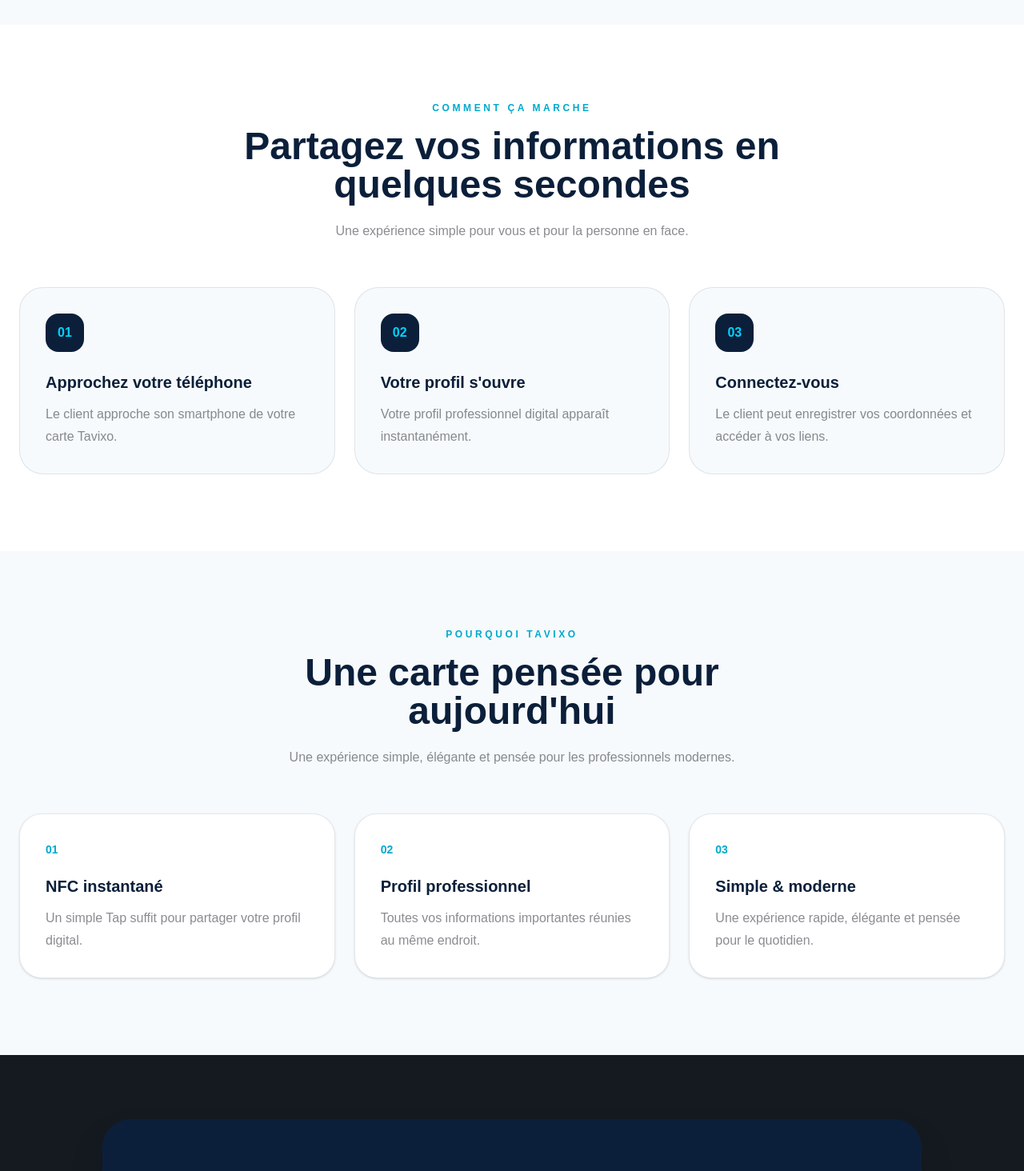
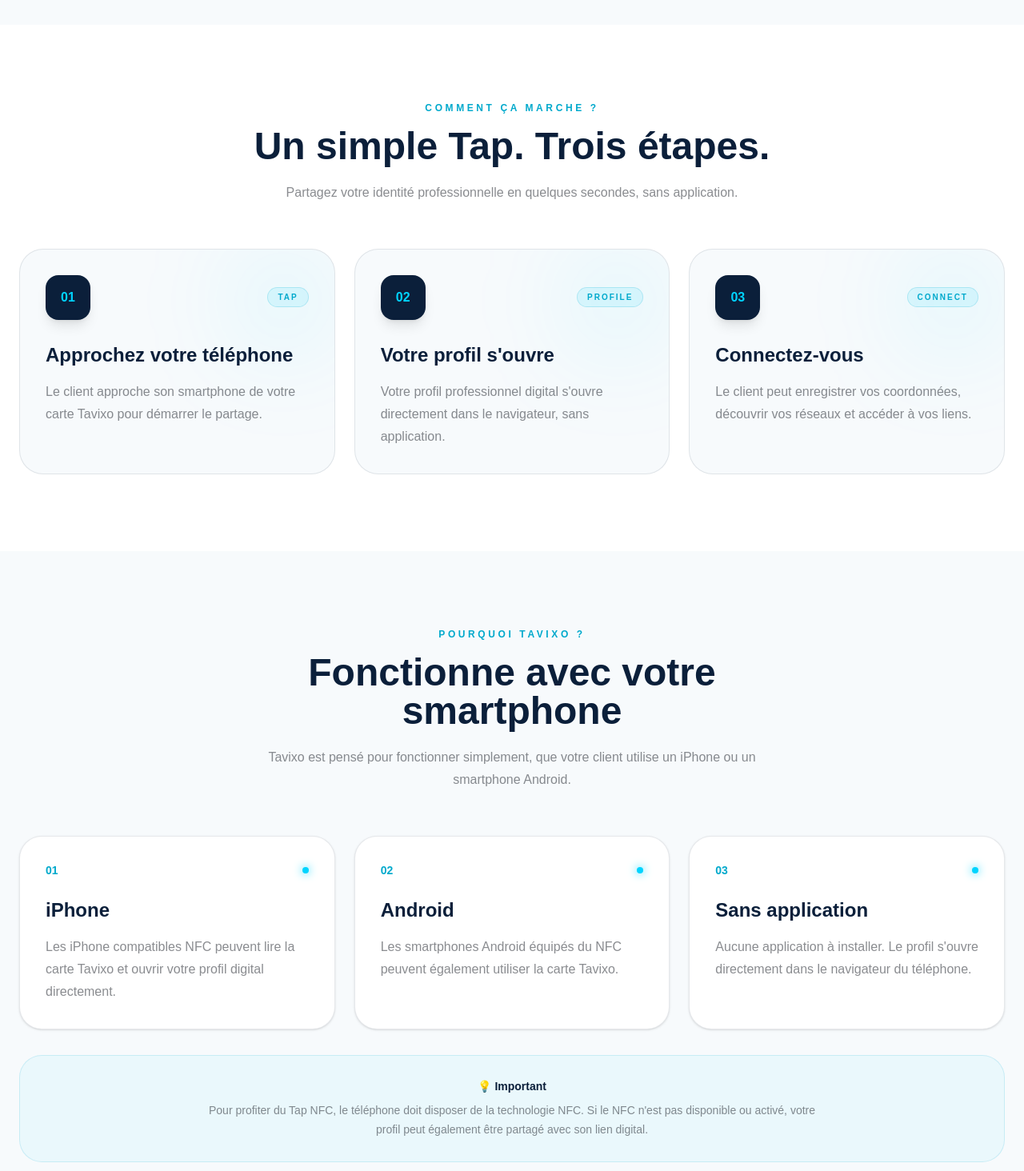
Before and after one commit to eloualisimo99-maker/Tavixo, a Next.js app: page / in a window 1280 px wide. Shown: the part 1560-3024 px from the top of the page at 80% size. Built offline with nearby package versions, Linux system fonts and the light colour scheme; no server answers; the database is empty.

Commit message:
Add how it works and NFC compatibility sections

```diff
--- a/app/page.tsx
+++ b/app/page.tsx
@@ -107,7 +107,6 @@ export default function Home() {
 
         <div className="relative mx-auto grid max-w-7xl items-center gap-16 px-5 py-20 md:grid-cols-2 md:px-6 md:py-28">
 
-          {/* HERO TEXT */}
           <div>
 
             <div className="inline-flex rounded-full border border-[#00D4FF]/30 bg-[#00D4FF]/10 px-4 py-2 text-xs font-black tracking-[0.2em] text-[#00D4FF]">
@@ -149,9 +148,7 @@ export default function Home() {
             <div className="mt-10 flex flex-wrap gap-6 text-sm text-white/40">
 
               <span>✓ Sans application</span>
-
               <span>✓ NFC instantané</span>
-
               <span>✓ Profil digital</span>
 
             </div>
@@ -226,7 +223,6 @@ export default function Home() {
         <div className="mx-auto grid max-w-7xl gap-6 px-6 py-7 md:grid-cols-3">
 
           <div className="flex items-center justify-center gap-3 text-center">
-
             <span className="text-xl text-[#00A9CC]">✓</span>
 
             <div>
@@ -238,11 +234,9 @@ export default function Home() {
                 Un simple Tap suffit
               </p>
             </div>
-
           </div>
 
           <div className="flex items-center justify-center gap-3 text-center">
-
             <span className="text-xl text-[#00A9CC]">✓</span>
 
             <div>
@@ -254,11 +248,9 @@ export default function Home() {
                 Compatible avec votre téléphone
               </p>
             </div>
-
           </div>
 
           <div className="flex items-center justify-center gap-3 text-center">
-
             <span className="text-xl text-[#00A9CC]">✓</span>
 
             <div>
@@ -270,7 +262,6 @@ export default function Home() {
                 Toutes vos informations au même endroit
               </p>
             </div>
-
           </div>
 
         </div>
@@ -302,7 +293,6 @@ export default function Home() {
 
           </div>
 
-          {/* PRODUCTS */}
           <div className="mt-14 grid gap-7 md:grid-cols-3">
 
             {loadingProducts ? (
@@ -345,7 +335,6 @@ export default function Home() {
                   className="group overflow-hidden rounded-[30px] border border-[#0B1F3A]/10 bg-white shadow-sm transition duration-300 hover:-translate-y-2 hover:shadow-2xl"
                 >
 
-                  {/* IMAGE */}
                   <div className="relative flex h-72 items-center justify-center overflow-hidden bg-[#0B1F3A]">
 
                     <div className="absolute h-52 w-52 rounded-full bg-[#00D4FF]/20 blur-3xl" />
@@ -396,7 +385,6 @@ export default function Home() {
 
                   </div>
 
-                  {/* INFO */}
                   <div className="p-7">
 
                     <h3 className="text-2xl font-black text-[#0B1F3A]">
@@ -458,15 +446,16 @@ export default function Home() {
           <div className="mx-auto max-w-2xl text-center">
 
             <p className="text-xs font-black tracking-[0.3em] text-[#00A9CC]">
-              COMMENT ÇA MARCHE
+              COMMENT ÇA MARCHE ?
             </p>
 
             <h2 className="mt-4 text-4xl font-black text-[#0B1F3A] md:text-5xl">
-              Partagez vos informations en quelques secondes
+              Un simple Tap. Trois étapes.
             </h2>
 
             <p className="mt-5 leading-7 text-[#151A21]/50">
-              Une expérience simple pour vous et pour la personne en face.
+              Partagez votre identité professionnelle en quelques secondes,
+              sans application.
             </p>
 
           </div>
@@ -476,37 +465,54 @@ export default function Home() {
             {[
               {
                 number: "01",
+                label: "TAP",
                 title: "Approchez votre téléphone",
-                text: "Le client approche son smartphone de votre carte Tavixo.",
+                text: "Le client approche son smartphone de votre carte Tavixo pour démarrer le partage.",
               },
               {
                 number: "02",
+                label: "PROFILE",
                 title: "Votre profil s'ouvre",
-                text: "Votre profil professionnel digital apparaît instantanément.",
+                text: "Votre profil professionnel digital s'ouvre directement dans le navigateur, sans application.",
               },
               {
                 number: "03",
+                label: "CONNECT",
                 title: "Connectez-vous",
-                text: "Le client peut enregistrer vos coordonnées et accéder à vos liens.",
+                text: "Le client peut enregistrer vos coordonnées, découvrir vos réseaux et accéder à vos liens.",
               },
             ].map((step) => (
 
               <div
                 key={step.number}
-                className="relative rounded-[30px] border border-[#0B1F3A]/10 bg-[#F7FAFC] p-8 transition hover:-translate-y-1 hover:shadow-xl"
+                className="group relative overflow-hidden rounded-[30px] border border-[#0B1F3A]/10 bg-[#F7FAFC] p-8 transition duration-300 hover:-translate-y-2 hover:shadow-2xl"
               >
 
-                <div className="flex h-12 w-12 items-center justify-center rounded-2xl bg-[#0B1F3A] font-black text-[#00D4FF]">
+                <div className="absolute right-0 top-0 h-32 w-32 rounded-full bg-[#00D4FF]/10 blur-3xl transition group-hover:bg-[#00D4FF]/20" />
+
+                <div className="relative">
+
+                  <div className="flex items-center justify-between">
+
+                    <div className="flex h-14 w-14 items-center justify-center rounded-2xl bg-[#0B1F3A] font-black text-[#00D4FF] shadow-lg">
                       {step.number}
                     </div>
 
-                <h3 className="mt-6 text-xl font-black text-[#0B1F3A]">
+                    <span className="rounded-full border border-[#00A9CC]/20 bg-[#00D4FF]/10 px-3 py-1 text-[10px] font-black tracking-[0.2em] text-[#00A9CC]">
+                      {step.label}
+                    </span>
+
+                  </div>
+
+                  <h3 className="mt-7 text-2xl font-black text-[#0B1F3A]">
                     {step.title}
                   </h3>
 
-                <p className="mt-3 leading-7 text-[#151A21]/50">
+                  <p className="mt-4 leading-7 text-[#151A21]/50">
                     {step.text}
                   </p>
+
+                </div>
 
               </div>
 
@@ -529,16 +535,16 @@ export default function Home() {
           <div className="mx-auto max-w-2xl text-center">
 
             <p className="text-xs font-black tracking-[0.3em] text-[#00A9CC]">
-              POURQUOI TAVIXO
+              POURQUOI TAVIXO ?
             </p>
 
             <h2 className="mt-4 text-4xl font-black text-[#0B1F3A] md:text-5xl">
-              Une carte pensée pour aujourd'hui
+              Fonctionne avec votre smartphone
             </h2>
 
             <p className="mt-5 leading-7 text-[#151A21]/50">
-              Une expérience simple, élégante et pensée pour les
-              professionnels modernes.
+              Tavixo est pensé pour fonctionner simplement, que votre client
+              utilise un iPhone ou un smartphone Android.
             </p>
 
           </div>
@@ -548,41 +554,62 @@ export default function Home() {
             {[
               {
                 number: "01",
-                title: "NFC instantané",
-                text: "Un simple Tap suffit pour partager votre profil digital.",
+                title: "iPhone",
+                text: "Les iPhone compatibles NFC peuvent lire la carte Tavixo et ouvrir votre profil digital directement.",
               },
               {
                 number: "02",
-                title: "Profil professionnel",
-                text: "Toutes vos informations importantes réunies au même endroit.",
+                title: "Android",
+                text: "Les smartphones Android équipés du NFC peuvent également utiliser la carte Tavixo.",
               },
               {
                 number: "03",
-                title: "Simple & moderne",
-                text: "Une expérience rapide, élégante et pensée pour le quotidien.",
+                title: "Sans application",
+                text: "Aucune application à installer. Le profil s'ouvre directement dans le navigateur du téléphone.",
               },
             ].map((feature) => (
 
               <div
                 key={feature.number}
-                className="rounded-[28px] border border-[#0B1F3A]/10 bg-white p-8 shadow-sm transition hover:-translate-y-1 hover:shadow-xl"
+                className="rounded-[28px] border border-[#0B1F3A]/10 bg-white p-8 shadow-sm transition duration-300 hover:-translate-y-2 hover:shadow-xl"
               >
+
+                <div className="flex items-center justify-between">
 
                   <span className="text-sm font-black text-[#00A9CC]">
                     {feature.number}
                   </span>
 
-                <h3 className="mt-5 text-xl font-black text-[#0B1F3A]">
+                  <div className="h-2 w-2 rounded-full bg-[#00D4FF] shadow-[0_0_12px_#00D4FF]" />
+
+                </div>
+
+                <h3 className="mt-6 text-2xl font-black text-[#0B1F3A]">
                   {feature.title}
                 </h3>
 
-                <p className="mt-3 leading-7 text-[#151A21]/50">
+                <p className="mt-4 leading-7 text-[#151A21]/50">
                   {feature.text}
                 </p>
 
               </div>
 
             ))}
+
+          </div>
+
+          {/* COMPATIBILITY NOTE */}
+          <div className="mt-8 rounded-[28px] border border-[#00A9CC]/15 bg-[#00D4FF]/5 p-7 text-center">
+
+            <p className="text-sm font-bold text-[#0B1F3A]">
+              💡 Important
+            </p>
+
+            <p className="mx-auto mt-2 max-w-3xl text-sm leading-6 text-[#151A21]/50">
+              Pour profiter du Tap NFC, le téléphone doit disposer de la
+              technologie NFC. Si le NFC n'est pas disponible ou activé,
+              votre profil peut également être partagé avec son lien digital.
+            </p>
 
           </div>
 
```
Lines whose indentation alone changed are shown as unchanged.
